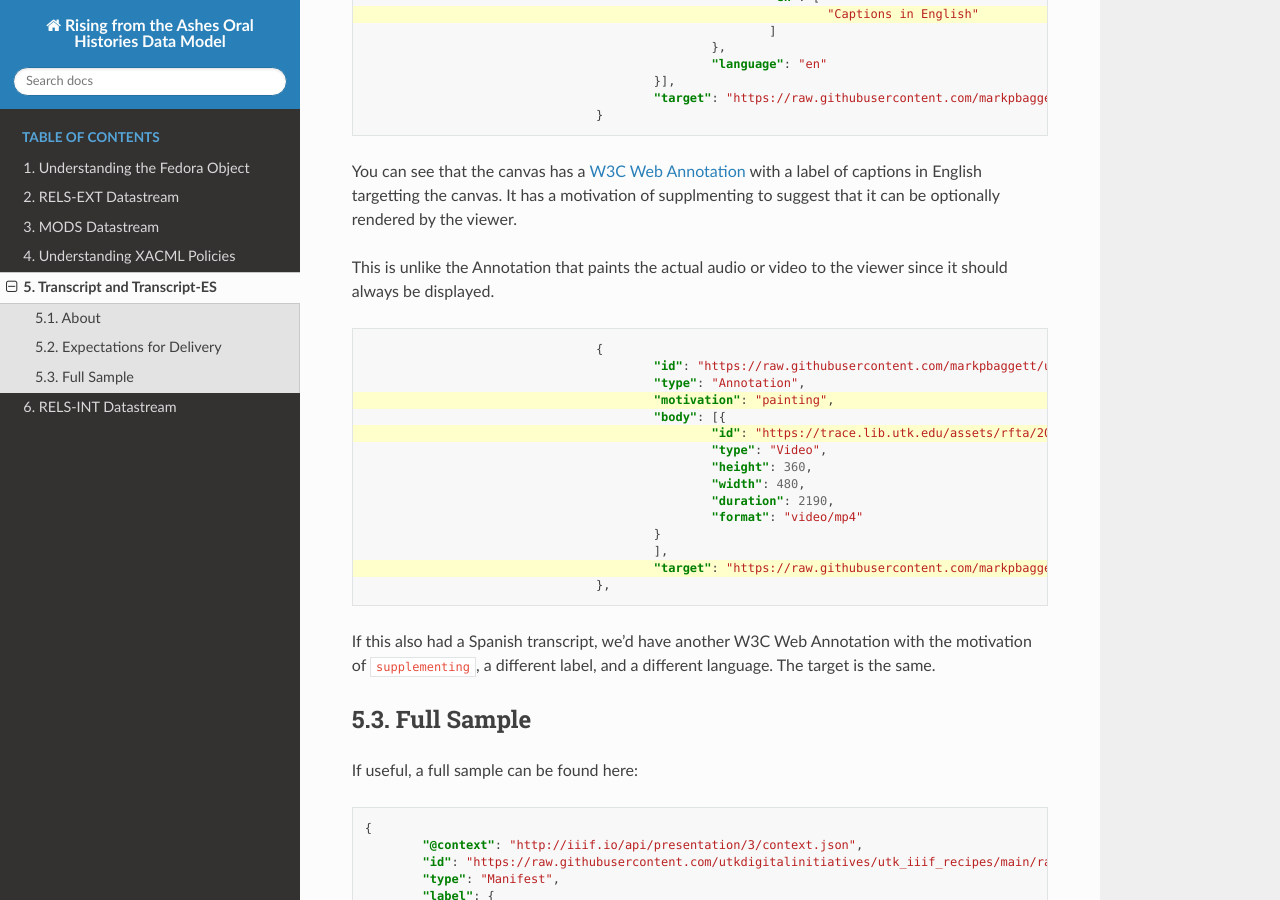
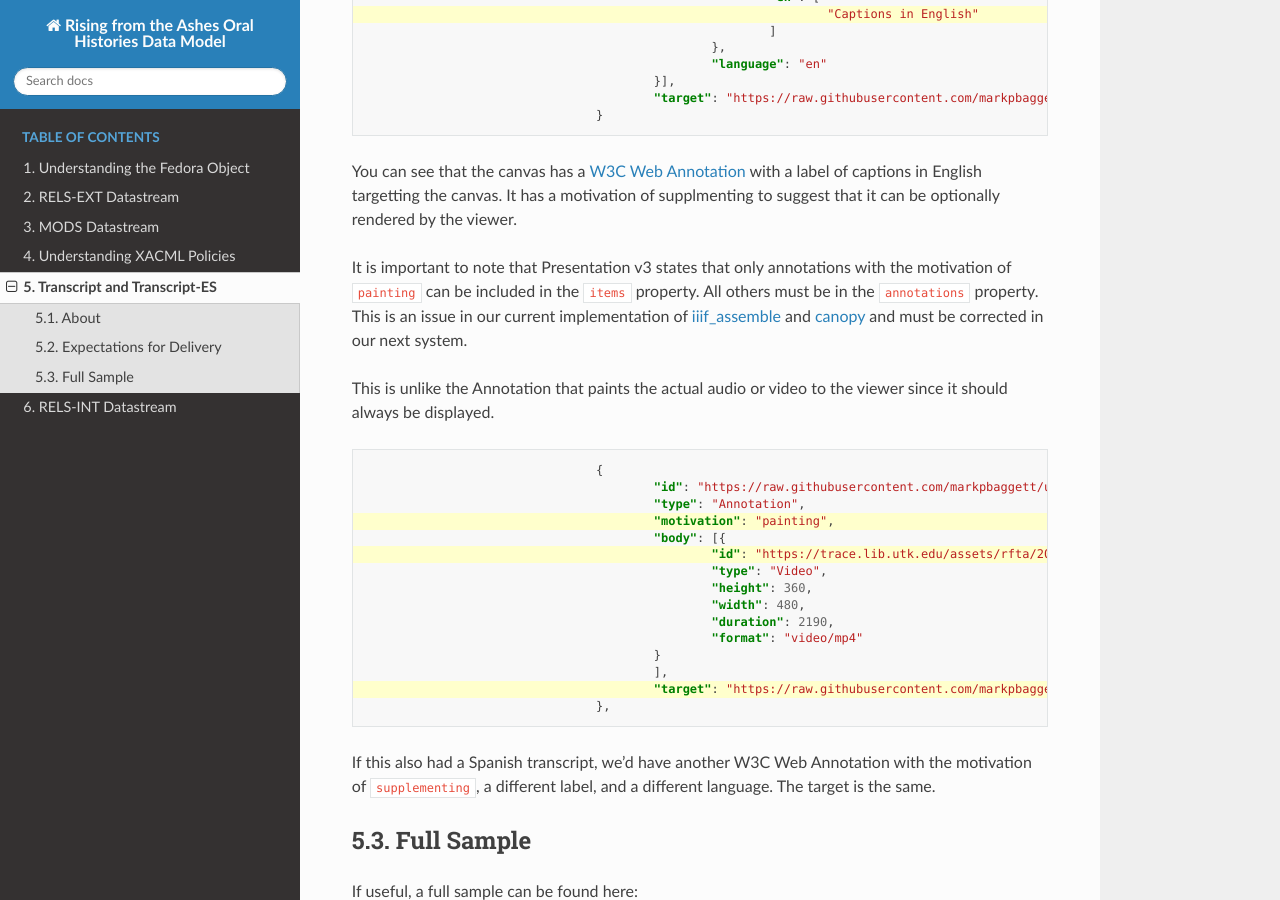
Before and after one commit to markpbaggett/rfta_data_models, a Sphinx documentation site: the page built from docs/source/data/5_transcripts.rst, in a window 1280 px wide and 900 px high, scrolled down 831 px. Built offline with Sphinx 7.4.7 and the Read the Docs theme 2.0.0, drawn with Linux system fonts in a browser that asks for light colours.

Commit message:
Add note regarding rules regarding the items property.

```diff
--- a/docs/source/data/5_transcripts.rst
+++ b/docs/source/data/5_transcripts.rst
@@ -30,6 +30,11 @@ You can see that the canvas has a `W3C Web Annotation <https://www.w3.org/TR/ann
 captions in English targetting the canvas. It has a motivation of supplmenting to suggest that it can be optionally
 rendered by the viewer.
 
+It is important to note that Presentation v3 states that only annotations with the motivation of :code:`painting` can be
+included in the :code:`items` property.  All others must be in the :code:`annotations` property.  This is an issue in
+our current implementation of `iiif_assemble <https://github.com/utkdigitalinitiatives/iiif_assemble>`_ and
+`canopy <https://github.com/utkdigitalinitiatives/canopy/>`_ and must be corrected in our next system.
+
 This is unlike the Annotation that paints the actual audio or video to the viewer since it should always be displayed.
 
 .. literalinclude:: ../literals/rfta_video.json
```
